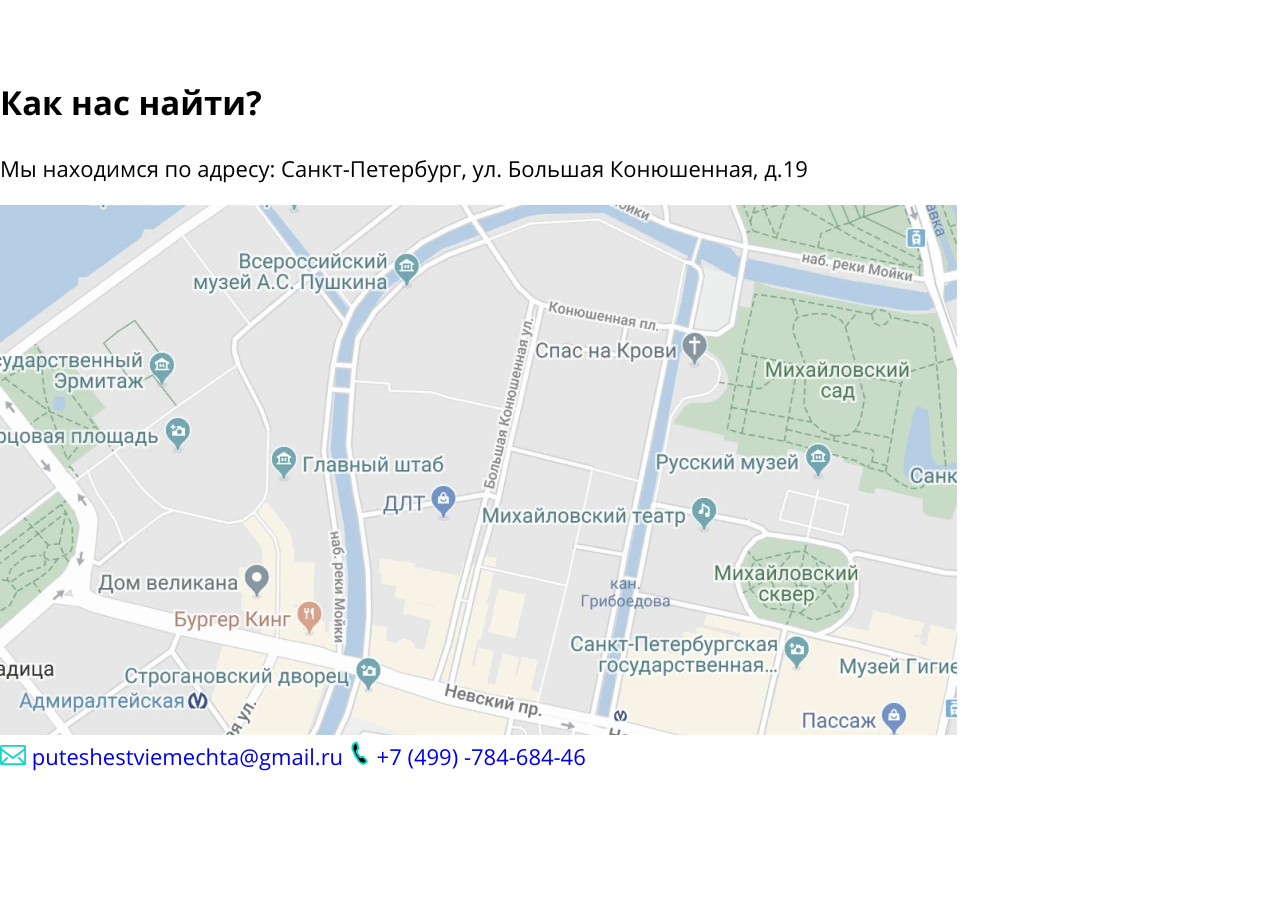
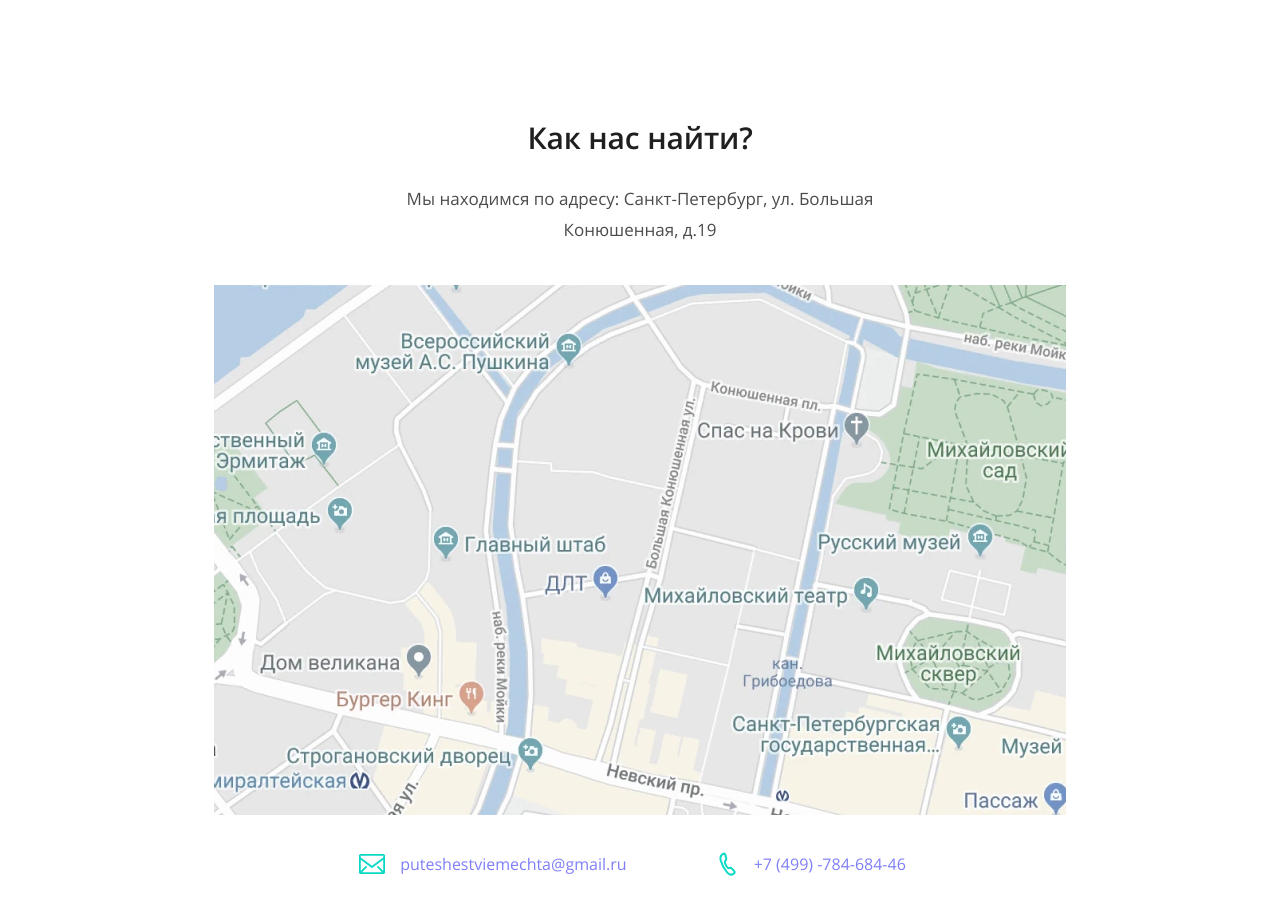
Before and after one commit to Cerasus04/-bicycles1706, a website: page source/index.html in a window 1280 px wide. Shown: the part 3140-4055 px from the top of the page. Before the commit the page ends 3911 px from the top, so only its background shows below. Drawn offline with nearby package versions, Linux system fonts and the light colour scheme; files that its build step writes are made by us from their sources.

Commit message:
Подвал

```diff
--- a/source/sass/blocks/footer.scss
+++ b/source/sass/blocks/footer.scss
@@ -1,11 +1,133 @@
-.footer {
+.footer__container {
+  padding: 70px 16.7% 70px;
+
+  text-align: center;
+  color: $basic-black;
+
+  background-color: $basic-white;
+
+  @media (max-width: $desktop-width) {
+    padding: 35px 35px 30px;
+  }
+
+  @media (max-width: $tablet-width) {
+    padding: 35px 0 30px;
+  }
 }
-.footer__container {
+
+.footer__info {
+  @media (max-width: $tablet-width) {
+    padding: 0 25px;
+  }
 }
-.footer__address {
+
+.footer__container h2 {
+  margin: 0;
+  margin-bottom: 30px;
+
+  font-weight: 600;
+  font-size: 30px;
+  line-height: 30px;
+  color: $heading-black;
+  letter-spacing: -0.005em;
+
+  @media (max-width: $desktop-width) {
+    margin-bottom: 20px;
+
+    font-size: 24px;
+  }
+
+  @media (max-width: $tablet-width) {
+    font-size: 18px;
+  }
 }
+
+.footer__container p {
+  max-width: 555px;
+  margin: 0 auto;
+  margin-bottom: 40px;
+
+  font-weight: 400;
+  font-size: 17px;
+  line-height: 31px;
+
+  opacity: 0.7;
+
+  @media (max-width: $desktop-width) {
+    max-width: unset;
+    margin-bottom: 20px;
+  }
+
+  @media (max-width: $tablet-width) {
+    max-width: 84%;
+  }
+}
+
+.footer__container img {
+  display: block;
+  width: 100%;
+  height: 530px;
+  margin-bottom: 37px;
+
+  object-fit: cover;
+  object-position: 50% 50%;
+
+  @media (max-width: $desktop-width) {
+    height: unset;
+    margin-bottom: 20px;
+  }
+
+  @media (max-width: $tablet-width) {
+    margin-bottom: 30px;
+  }
+}
+
 .footer__wrapper {
+  display: flex;
+  flex-wrap: wrap;
+  justify-content: center;
+  padding-right: 15px;
+
+  @media (max-width: $tablet-width) {
+    flex-direction: column;
+    align-items: center;
+    padding: 0 15px;
+  }
 }
+
 .footer__contact {
   @include link;
+
+  display: flex;
+  margin-bottom: 20px;
+  padding: 0 45px;
+
+  font-weight: 400;
+  font-size: 16px;
+  line-height: 22px;
+
+  place-items: center;
+
+  @media (max-width: $tablet-width) {
+    padding: 0;
+  }
 }
+
+.footer__contact svg {
+  margin-right: 15px;
+
+  fill: transparent;
+}
+
+.footer__contact span {
+  opacity: 0.5;
+}
+
+.footer__contact:hover span,
+.footer__contact:focus span {
+  opacity: 1;
+}
+
+.footer__contact:active span {
+  opacity: 0.7;
+}
```
Also changed, not shown: build/css/style.min.css, 1 other file.
